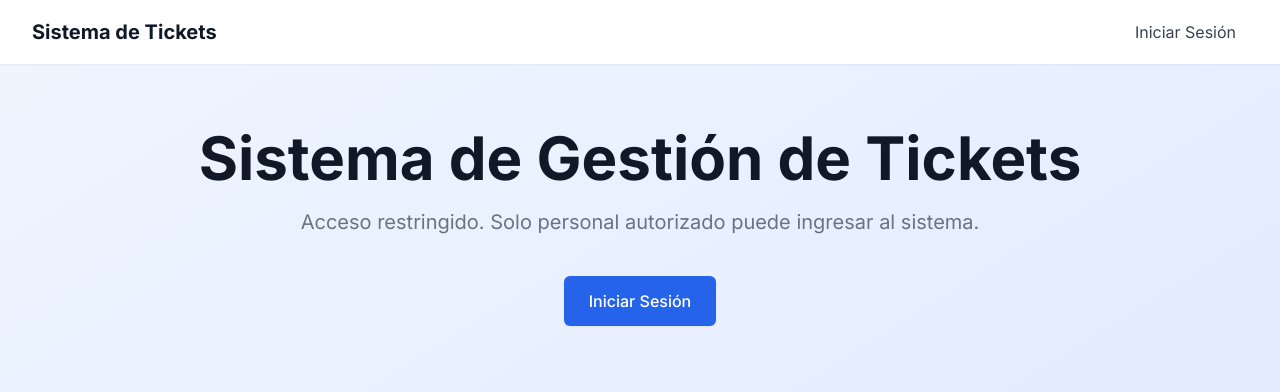
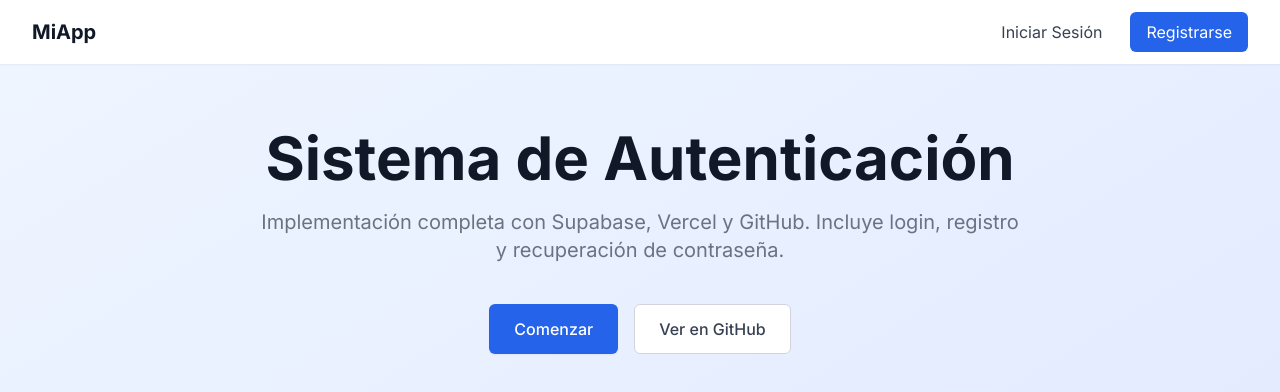
Before and after one commit to roldanronaldd19-debug/login3, a Next.js app: page / in a window 1280 px wide. Shown: the top 392 px of the page. Built offline with nearby package versions, Linux system fonts and the light colour scheme.

Commit message:
Update page.tsx

```diff
--- a/app/page.tsx
+++ b/app/page.tsx
@@ -7,7 +7,7 @@ export default function HomePage() {
         <div className="max-w-7xl mx-auto px-4 sm:px-6 lg:px-8">
           <div className="flex justify-between h-16">
             <div className="flex items-center">
-              <h1 className="text-xl font-bold text-gray-900">Sistema de Tickets</h1>
+              <h1 className="text-xl font-bold text-gray-900">MiApp</h1>
             </div>
             <div className="flex items-center space-x-4">
               <Link
@@ -15,6 +15,12 @@ export default function HomePage() {
                 className="text-gray-700 hover:text-gray-900 px-3 py-2 rounded-md"
               >
                 Iniciar Sesión
+              </Link>
+              <Link
+                href="/register"
+                className="bg-blue-600 text-white px-4 py-2 rounded-md hover:bg-blue-700"
+              >
+                Registrarse
               </Link>
             </div>
           </div>
@@ -24,18 +30,26 @@ export default function HomePage() {
       <main className="max-w-7xl mx-auto px-4 sm:px-6 lg:px-8 py-16">
         <div className="text-center">
           <h1 className="text-4xl font-bold text-gray-900 sm:text-5xl md:text-6xl">
-            Sistema de Gestión de Tickets
+            Sistema de Autenticación
           </h1>
           <p className="mt-3 max-w-md mx-auto text-base text-gray-500 sm:text-lg md:mt-5 md:text-xl md:max-w-3xl">
-            Acceso restringido. Solo personal autorizado puede ingresar al sistema.
+            Implementación completa con Supabase, Vercel y GitHub. Incluye login, registro y recuperación de contraseña.
           </p>
           <div className="mt-10 flex justify-center gap-4">
             <Link
               href="/login"
               className="inline-flex items-center px-6 py-3 border border-transparent text-base font-medium rounded-md shadow-sm text-white bg-blue-600 hover:bg-blue-700"
             >
-              Iniciar Sesión
+              Comenzar
             </Link>
+            <a
+              href="https://github.com/tuusuario/turepo"
+              target="_blank"
+              rel="noopener noreferrer"
+              className="inline-flex items-center px-6 py-3 border border-gray-300 text-base font-medium rounded-md text-gray-700 bg-white hover:bg-gray-50"
+            >
+              Ver en GitHub
+            </a>
           </div>
         </div>
       </main>
```
